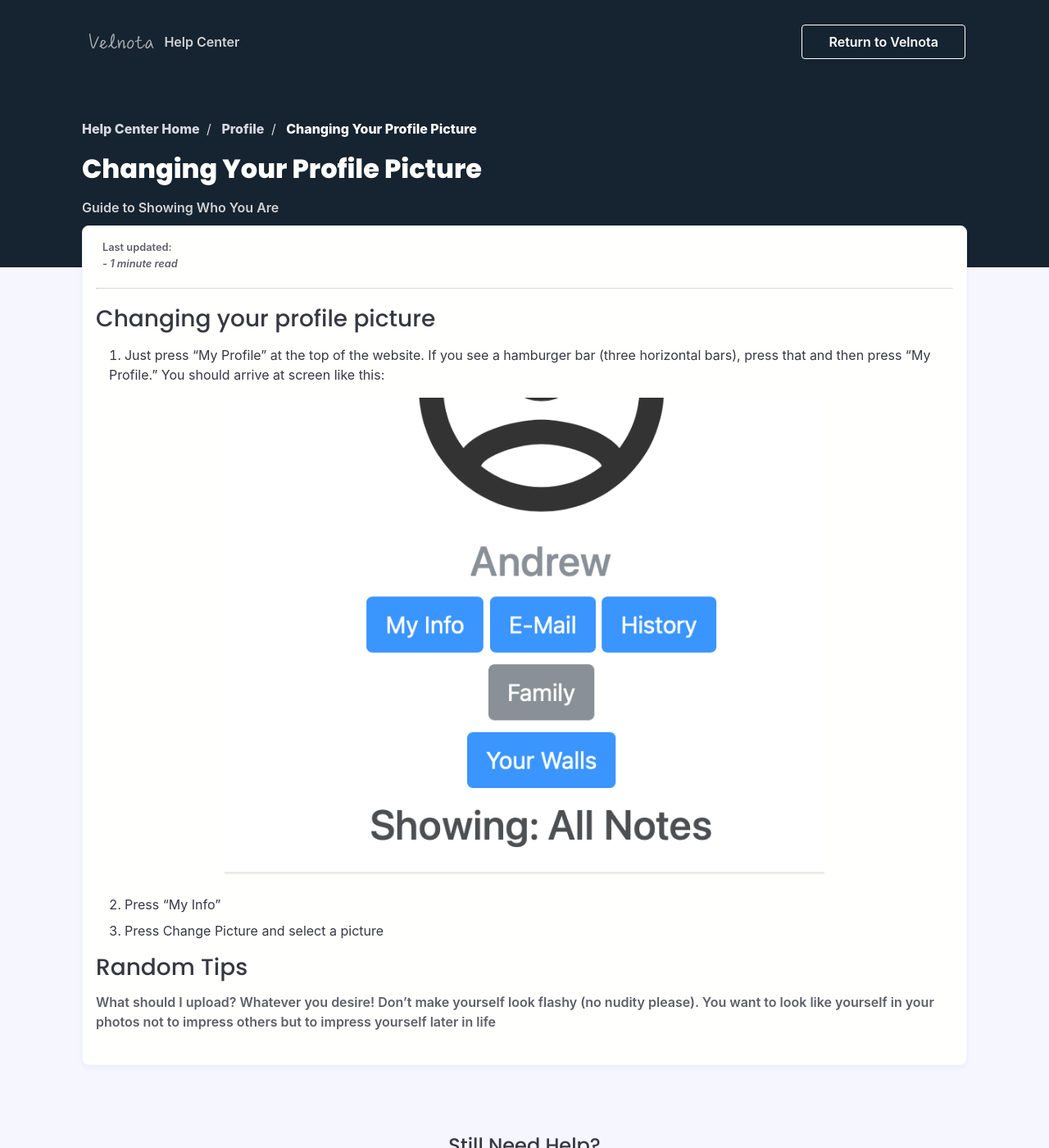
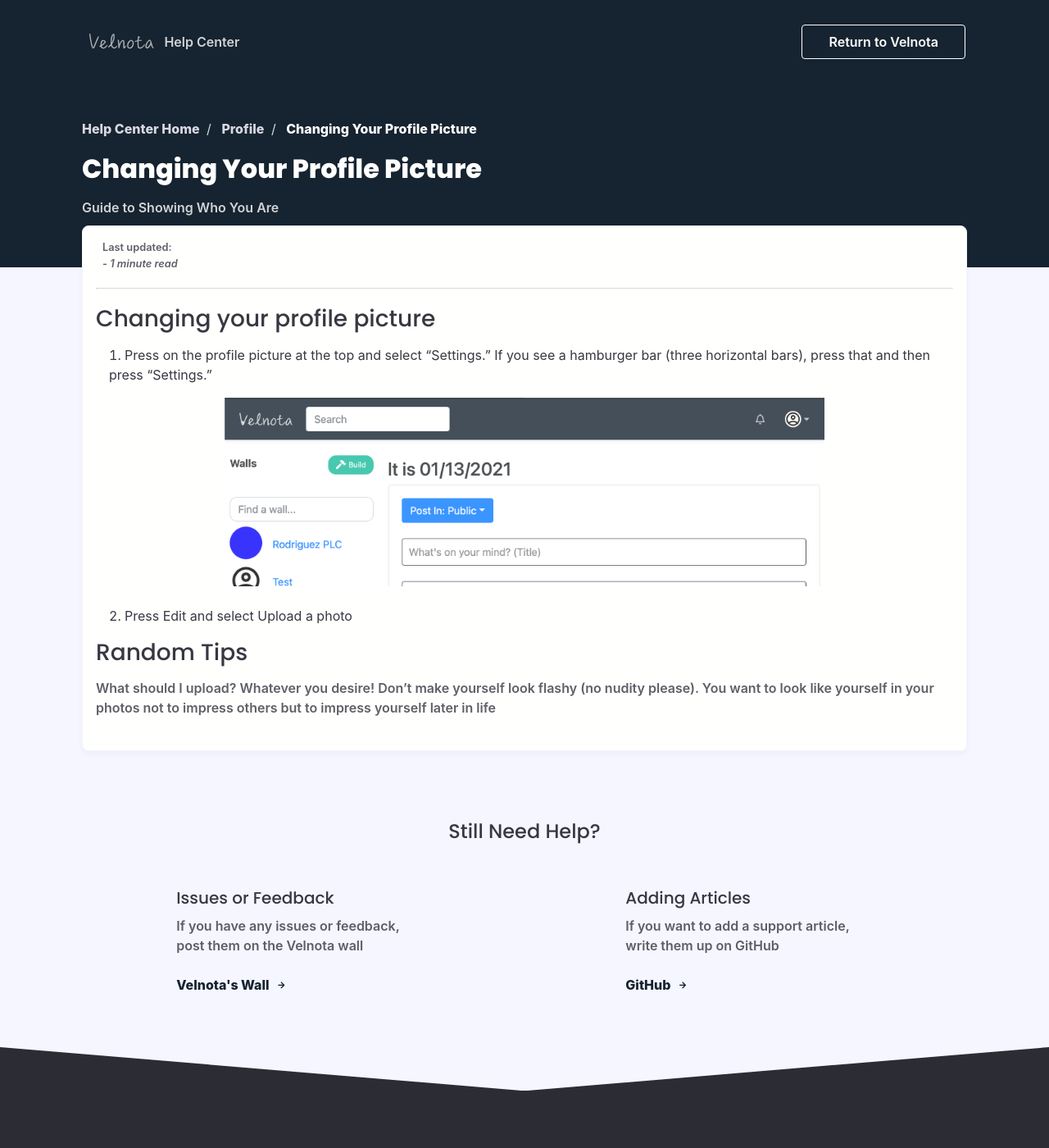
Before and after one commit to Velnota/FAQ, a Jekyll site: the page built from _posts/Profile/2020-01-05-change-profile-picture.md, in a window 1280 px wide and 1400 px high. Shown: the whole window at 82% size. Built offline with Jekyll 4.4.1, drawn with Linux system fonts in a browser that asks for light colours; nearby versions of some CDN libraries; some web fonts are replaced; comment, search, counter and statistics services are not loaded.

Commit message:
Update to reflect new dropdown in topnav * There may be a couple of posts in the Profile section that needs updating

```diff
--- a/_posts/Profile/2020-01-05-change-profile-picture.md
+++ b/_posts/Profile/2020-01-05-change-profile-picture.md
@@ -10,16 +10,15 @@ short-description: Guide to Showing Who You Are
 -----
 
 ### Changing your profile picture
-1. Just press "My Profile" at the top of the website. If you see
-   a hamburger bar (three horizontal bars), press that and
-   then press "My Profile." You should arrive at screen like this:
+1. Press on the profile picture at the top and select "Settings."
+   If you see a hamburger bar (three horizontal bars), press that and
+   then press "Settings."
 
-![Your Profile](/assets/screenshots/your-profile.png)
+![Top Nav](/assets/screenshots/topnav.png)
 {: .img-responsive-md}
 
 {:start="2"}
-2. Press "My Info"
-3. Press Change Picture and select a picture
+2. Press Edit and select Upload a photo
 
 ### Random Tips
 
```
Also changed, not shown: _posts/Notes/2020-01-05-how-to-browse-notes.md (+2 -2 lines), _posts/Profile/2020-01-05-change-account-info.md (+5 -7 lines), _posts/Profile/2020-01-09-viewing-browsing-history.md (+4 -4 lines), assets/screenshots/topnav.png (added).
